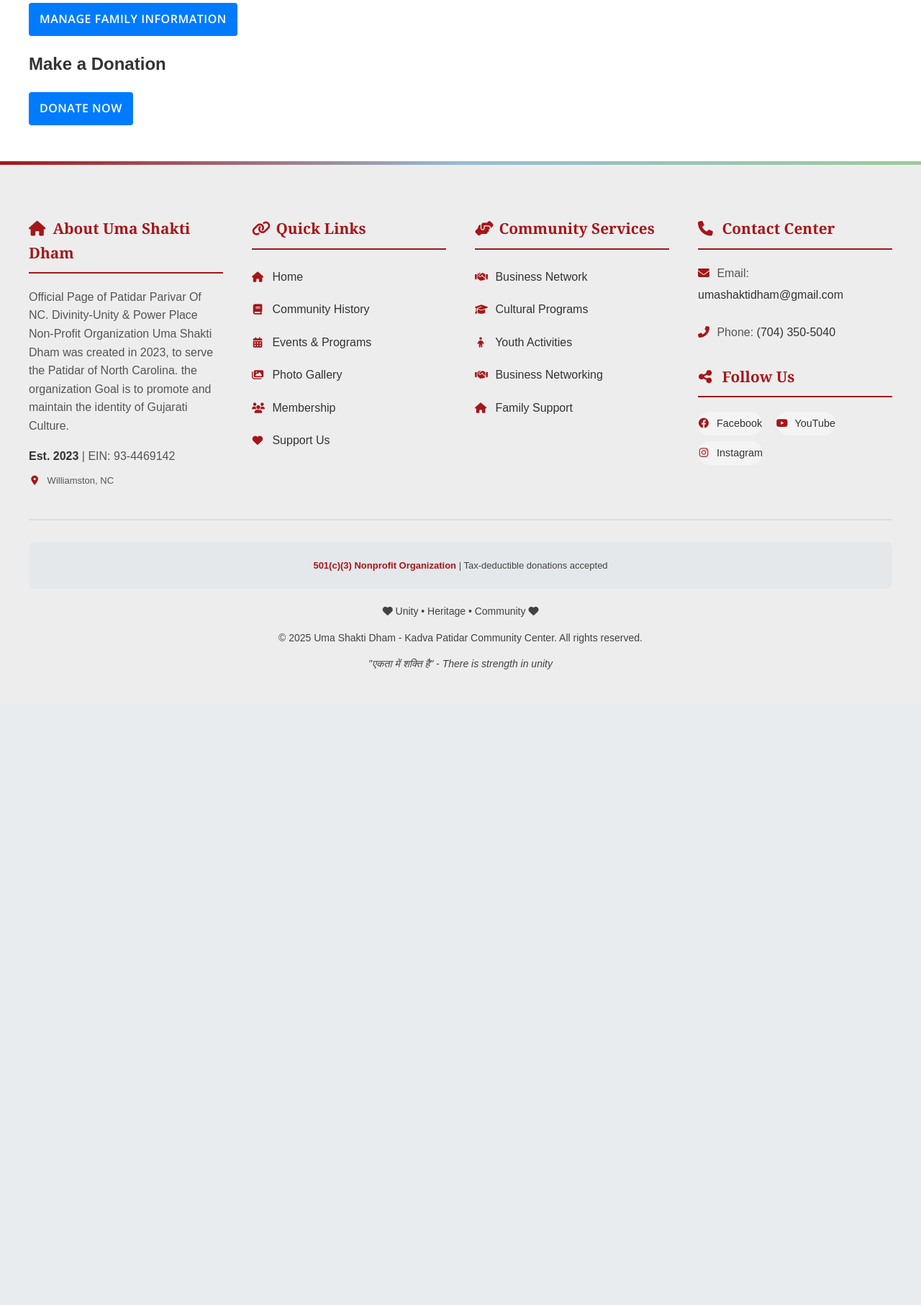
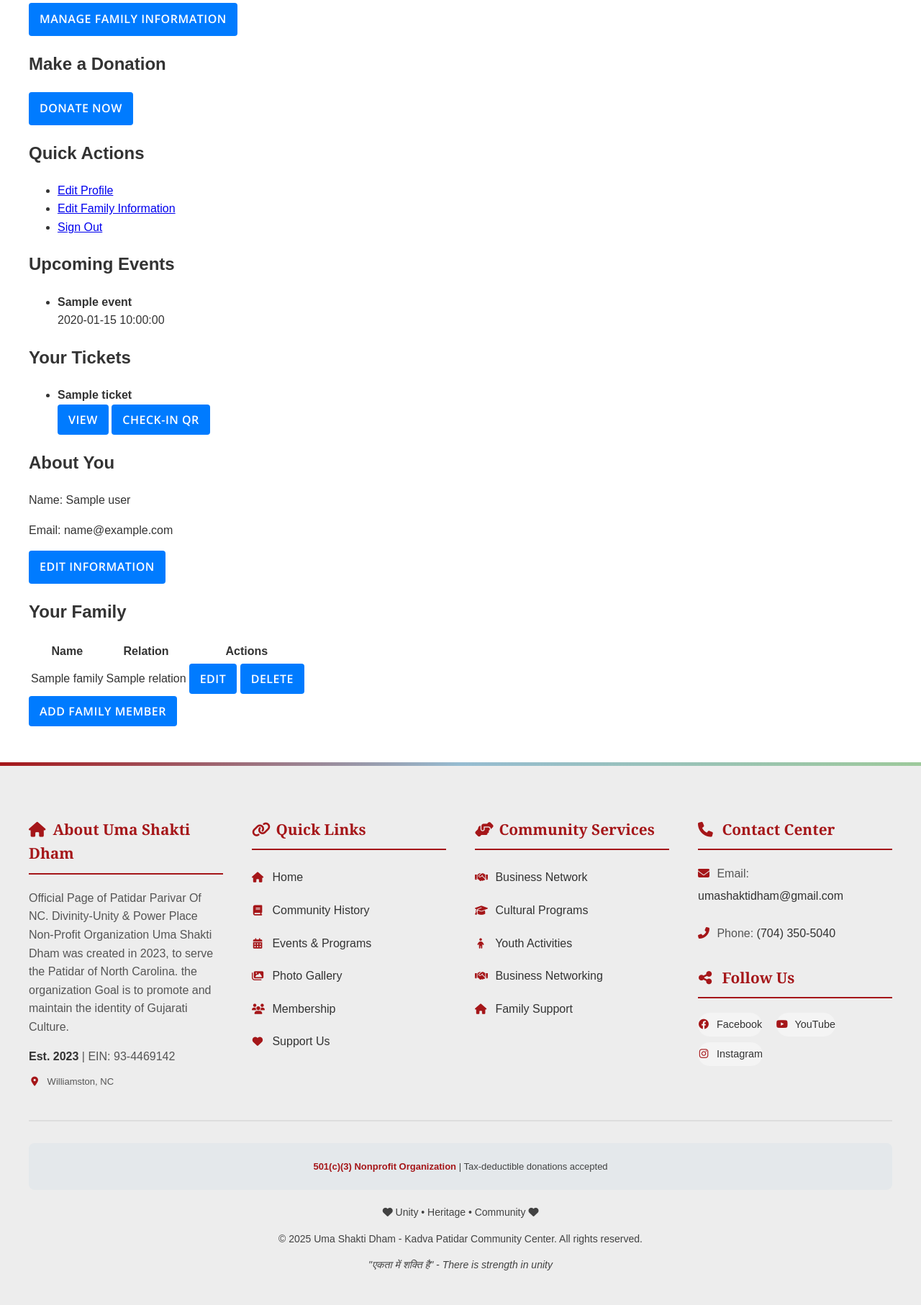
Before and after one commit to ambesys/umashaktidham.org, a PHP site: template src/Views/dashboard/index.php in a window 1280 px wide. Shown: the part 437-2250 px from the top of the page at 72% size. Before the commit the page ends 1367 px from the top, so only its background shows below. Run offline with PHP 8.4, Linux system fonts and the light colour scheme; the template is opened without the code that fills it: most values are stand-ins (such as "Sample title", 1, 10 or a date in 2020).

Commit message:
Enhance dashboard and header with new user interaction features; add quick actions and event tiles to dashboard, and implement dropdown menu for user options in header

```diff
--- a/src/Views/dashboard/index.php
+++ b/src/Views/dashboard/index.php
@@ -16,5 +16,78 @@
             <h2>Make a Donation</h2>
             <a href="/donate" class="btn btn-success">Donate Now</a>
         </div>
+
+        <div class="dashboard-actions">
+            <h2>Quick Actions</h2>
+            <ul>
+                <li><a href="/profile">Edit Profile</a></li>
+                <li><a href="/family">Edit Family Information</a></li>
+                <li><a href="/auth/logout">Sign Out</a></li>
+            </ul>
+        </div>
+
+        <div class="dashboard-grid">
+            <!-- Tile 1: Events -->
+            <div class="dashboard-tile">
+                <h2>Upcoming Events</h2>
+                <ul>
+                    <?php foreach ($dashboardData['events'] as $event): ?>
+                        <li>
+                            <strong><?= htmlspecialchars($event['name']) ?></strong><br>
+                            <?= htmlspecialchars($event['date']) ?>
+                        </li>
+                    <?php endforeach; ?>
+                </ul>
+            </div>
+
+            <!-- Tile 2: Your Tickets -->
+            <div class="dashboard-tile">
+                <h2>Your Tickets</h2>
+                <ul>
+                    <?php foreach ($dashboardData['tickets'] as $ticket): ?>
+                        <li>
+                            <strong><?= htmlspecialchars($ticket['event_name']) ?></strong><br>
+                            <button class="btn btn-primary">View</button>
+                            <button class="btn btn-secondary">Check-in QR</button>
+                        </li>
+                    <?php endforeach; ?>
+                </ul>
+            </div>
+
+            <!-- Tile 3: About You -->
+            <div class="dashboard-tile">
+                <h2>About You</h2>
+                <p>Name: <?= htmlspecialchars($dashboardData['user']['name']) ?></p>
+                <p>Email: <?= htmlspecialchars($dashboardData['user']['email']) ?></p>
+                <a href="/profile" class="btn btn-primary">Edit Information</a>
+            </div>
+
+            <!-- Tile 4: Your Family -->
+            <div class="dashboard-tile">
+                <h2>Your Family</h2>
+                <table>
+                    <thead>
+                        <tr>
+                            <th>Name</th>
+                            <th>Relation</th>
+                            <th>Actions</th>
+                        </tr>
+                    </thead>
+                    <tbody>
+                        <?php foreach ($dashboardData['family'] as $member): ?>
+                            <tr>
+                                <td><?= htmlspecialchars($member['name']) ?></td>
+                                <td><?= htmlspecialchars($member['relation']) ?></td>
+                                <td>
+                                    <button class="btn btn-primary">Edit</button>
+                                    <button class="btn btn-danger">Delete</button>
+                                </td>
+                            </tr>
+                        <?php endforeach; ?>
+                    </tbody>
+                </table>
+                <button class="btn btn-success">Add Family Member</button>
+            </div>
+        </div>
     </div>
 </div>
--- a/src/Views/layouts/header.php
+++ b/src/Views/layouts/header.php
@@ -44,7 +44,15 @@ $pageTitle = $pageTitle ?? 'Uma Shakti Dham';
                             <div class="top-user">
                                 <span>Welcome,
                                     <?= htmlspecialchars($user['first_name'] ?? $user['name'] ?? 'Devotee') ?></span>
-                                <a href="/auth/logout" class="top-logout">Logout</a>
+                                <div class="dropdown">
+                                    <button class="dropdown-toggle">Menu</button>
+                                    <ul class="dropdown-menu">
+                                        <li><a href="/dashboard">View Dashboard</a></li>
+                                        <li><a href="/profile">Edit Profile</a></li>
+                                        <li><a href="/family">Edit Family Information</a></li>
+                                        <li><a href="/auth/logout">Sign Out</a></li>
+                                    </ul>
+                                </div>
                             </div>
                         <?php endif; ?>
 
```
